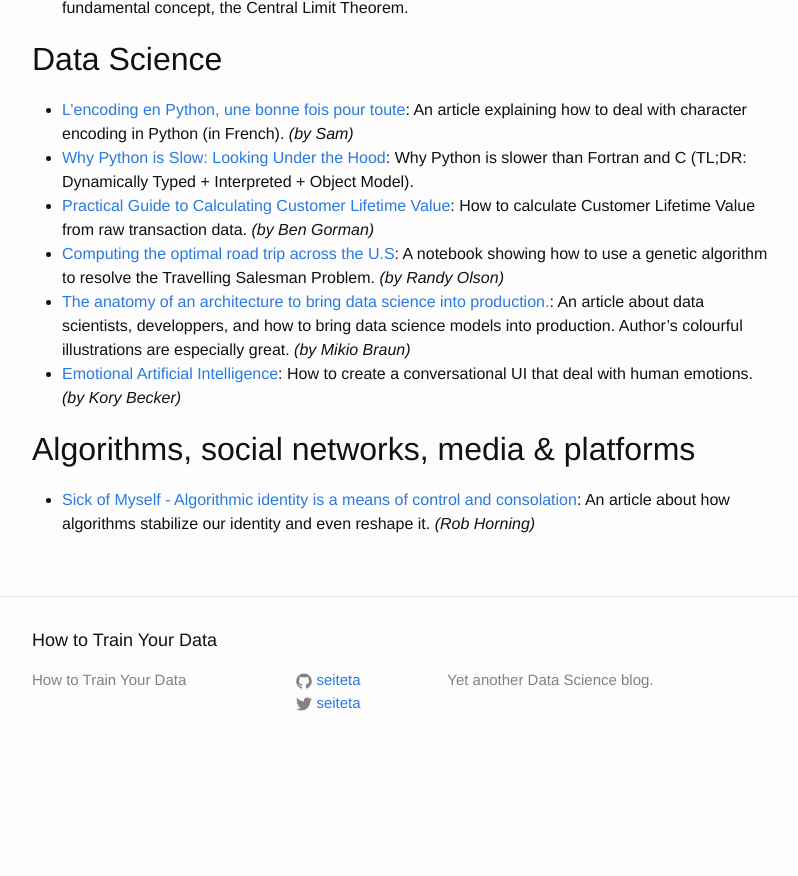
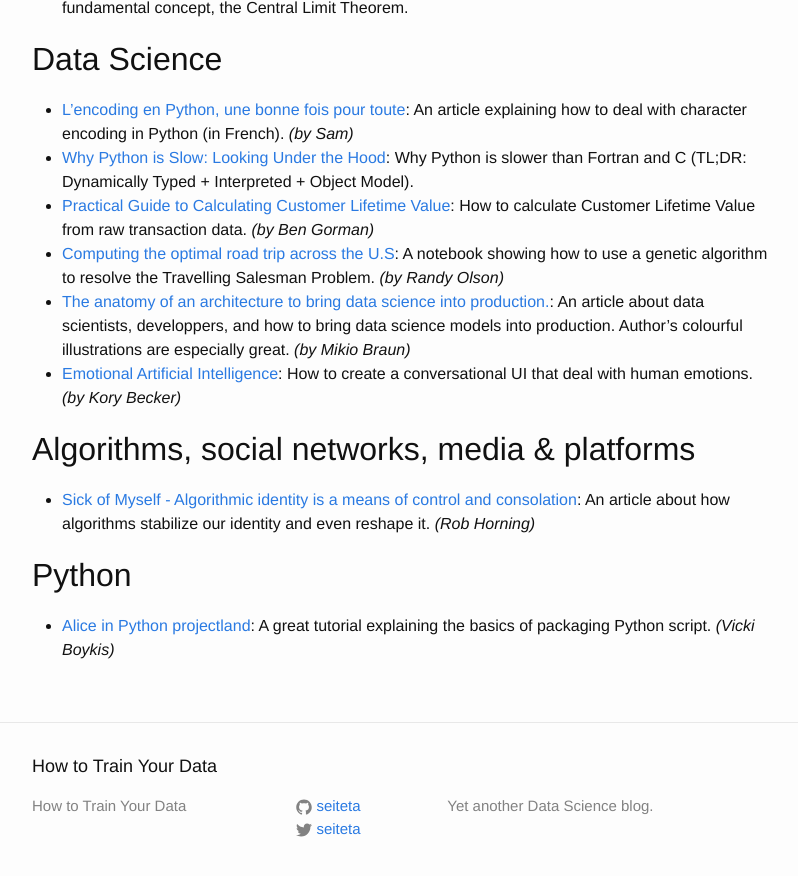
Before and after one commit to seiteta/seiteta.github.io_old, a Jekyll site: the page built from _posts/2015-01-04-articles.md, in a window 1280 px wide and 900 px high, scrolled down 1143 px. Shown: the top 876 px of the window, without its empty margins (238-1036 px from the left). Built offline with Jekyll 4.4.1, drawn with Linux system fonts in a browser that asks for light colours; before the commit the page ends 1917 px from its top, so only the background shows below that.

Commit message:
Update 2015-01-04-articles.md

```diff
--- a/_posts/2015-01-04-articles.md
+++ b/_posts/2015-01-04-articles.md
@@ -42,3 +42,7 @@ author: Frédéric Bardolle
 ## Algorithms, social networks, media & platforms
 
 * [Sick of Myself - Algorithmic identity is a means of control and consolation](http://reallifemag.com/sick-of-myself/): An article about how algorithms stabilize our identity and even reshape it. *(Rob Horning)*
+
+## Python
+
+* [Alice in Python projectland](http://veekaybee.github.io/2017/09/26/python-packaging/#combining-objects-into-a-program): A great tutorial explaining the basics of packaging Python script. *(Vicki Boykis)*
```
